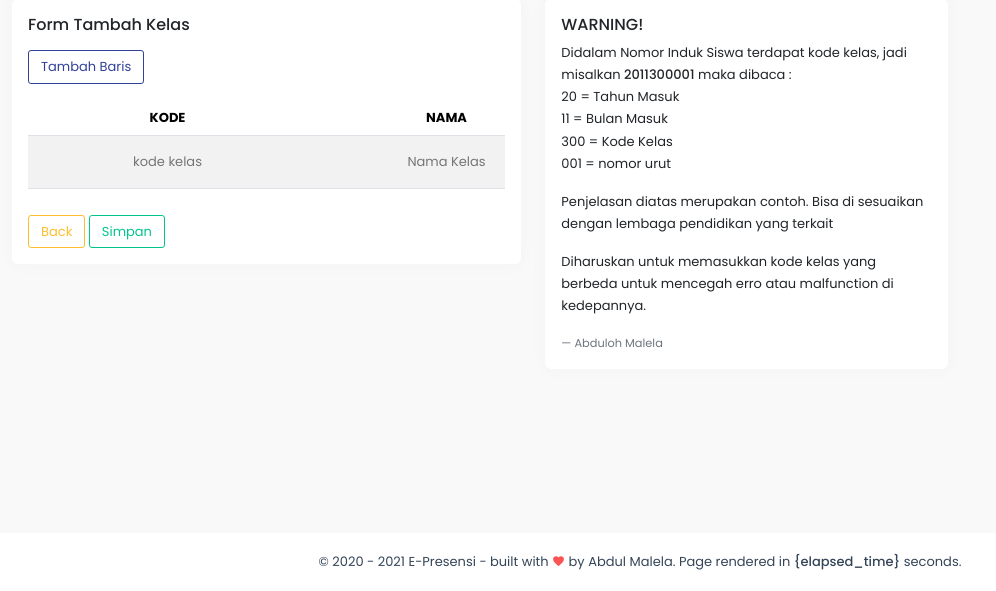
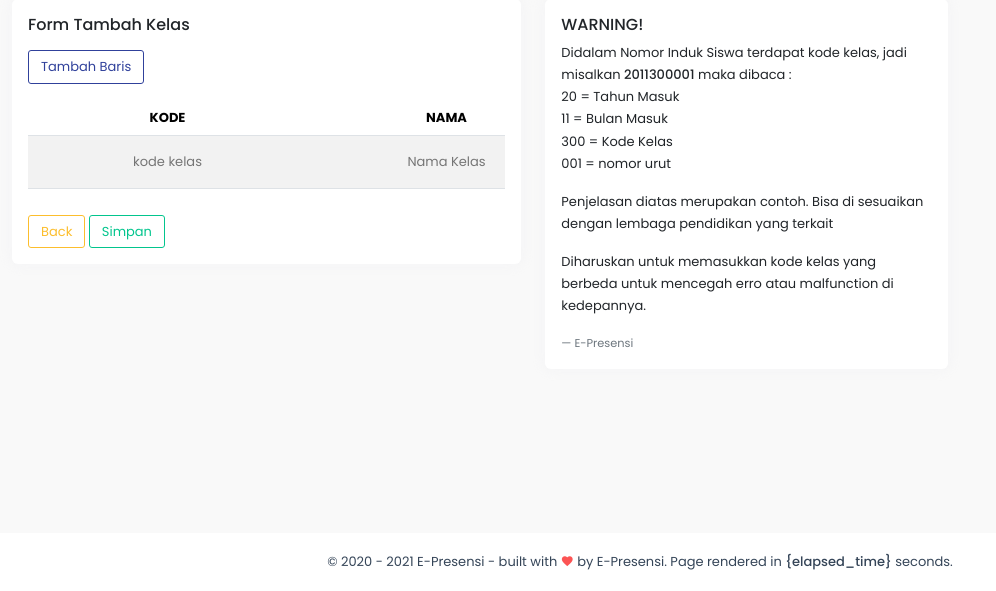
Before and after one commit to panduzenatama/e-presensi, a PHP site: the page made by application/views/admin/class/add-class.php in a window 1280 px wide. Shown: the part 209-800 px from the top of the page, without its empty margins (0-996 px from the left). Run offline with PHP 8.4, Linux system fonts and the light colour scheme; the template is opened without the code that fills it, so the values that code supplies are empty; some libraries are stand-ins or nearby versions.

Commit message:
Remove all references to Abdul Malela - clean repository

```diff
--- a/application/config/config.php
+++ b/application/config/config.php
@@ -24,7 +24,7 @@ defined('BASEPATH') or exit('No direct script access allowed');
 |
 */
 $config['base_url'] = 'http://localhost:8000/e-presensi/';
-// $config['base_url'] = 'https://192.168.43.132/e-presensi-abdul/';
+// $config['base_url'] = 'https://192.168.43.132/e-presensi-system/';
 
 /*
 |--------------------------------------------------------------------------
@@ -381,7 +381,7 @@ $config['encryption_key'] = 'e-presensi-2026-super-secret-key-9f3a7c1e';
 $config['sess_driver'] = 'files';
 $config['sess_cookie_name'] = 'ci_session';
 $config['sess_expiration'] = 7200;
-$config['sess_save_path'] = NULL;
+$config['sess_save_path'] = FCPATH . 'application/sessions';
 $config['sess_match_ip'] = FALSE;
 $config['sess_time_to_update'] = 300;
 $config['sess_regenerate_destroy'] = FALSE;
--- a/application/controllers/Auth.php
+++ b/application/controllers/Auth.php
@@ -210,7 +210,7 @@ class Auth extends CI_Controller
                 <div style="font-family: `Segoe UI`, Tahoma, Geneva, Verdana, sans-serif; font-size: 20px; color: #1C3FAA; font-weight: bold;">
                     E-PRESENSI
                 </div>
-                <small style="color: #000;">V 1.0 by Abduloh</small>
+                <small style="color: #000;">V 1.0 Systemoh</small>
                 <br>
                 <p style="font-family: `Segoe UI`, Tahoma, Geneva, Verdana, sans-serif; color: #000;">Hallo ' . $this->input->post('name', true) . ' <br>
                     <span style="color: #000;">Your account successfully added, click the button to verify your account</span></p>
--- a/application/views/admin/class/add-class.php
+++ b/application/views/admin/class/add-class.php
@@ -56,7 +56,7 @@
                         <p>Didalam Nomor Induk Siswa terdapat kode kelas, jadi misalkan <strong>2011300001</strong> maka dibaca : <br> 20 = Tahun Masuk<br>11 = Bulan Masuk<br>300 = Kode Kelas<br>001 = nomor urut</p>
                         <p>Penjelasan diatas merupakan contoh. Bisa di sesuaikan dengan lembaga pendidikan yang terkait</p>
                         <p>Diharuskan untuk memasukkan kode kelas yang berbeda untuk mencegah erro atau malfunction di kedepannya.</p>
-                        <span class="blockquote-footer">Abduloh Malela</span>
+                        <span class="blockquote-footer">E-Presensi</span>
                     </div>
                 </div>
             </div>
--- a/application/views/admin/presensi/add-presensi.php
+++ b/application/views/admin/presensi/add-presensi.php
@@ -67,7 +67,7 @@
                 <div class="card m-b-30">
                     <div class="card-body">
                         <h3 class="card-title font-16 mt-0">WARNING!</h3>
-                        <span class="blockquote-footer">Abduloh Malela</span>
+                        <span class="blockquote-footer">E-Presensi</span>
                     </div>
                 </div>
             </div> -->
--- a/application/views/admin/profile.php
+++ b/application/views/admin/profile.php
@@ -21,7 +21,7 @@
                 <div class="card">
                     <div class="card-body">
                         <h4 class="card-title font-16 mt-0"></h4>
-                        <img src="<?= base_url('assets/app-assets/user/') . $admin->gambar; ?>" alt="E-Presensi Abduloh" class="img-thumbnail">
+                        <img src="<?= base_url('assets/app-assets/user/') . $admin->gambar; ?>" alt="E-Presensi System" class="img-thumbnail">
                     </div>
                 </div>
             </div>
--- a/application/views/admin/user/add-admin.php
+++ b/application/views/admin/user/add-admin.php
@@ -56,7 +56,7 @@
                     <div class="card-body">
                         <h3 class="card-title font-16 mt-0">WARNING!</h3>
                         <p>Pastikan untuk tidak memasukan data yang sama agar tidak terjadi error atau malfunction kedepannya</p>
-                        <span class="blockquote-footer">Abduloh Malela</span>
+                        <span class="blockquote-footer">E-Presensi</span>
                     </div>
                 </div>
             </div>
--- a/application/views/admin/user/add-students.php
+++ b/application/views/admin/user/add-students.php
@@ -21,7 +21,7 @@
                 <div class="card-body">
                     <h3 class="card-title font-16 mt-0">WARNING!</h3>
                     <p>Mohon Untuk Mengisi Data dengan benar, terutama data yang sensitif seperi Nomor Induk. Ini bertujuan untuk mencegah malfunction atau error kedepannya</p>
-                    <span class="blockquote-footer">Abduloh Malela</span>
+                    <span class="blockquote-footer">E-Presensi</span>
                 </div>
             </div>
         </div>
--- a/application/views/student/dashboard.php
+++ b/application/views/student/dashboard.php
@@ -22,7 +22,7 @@
                     <button type="button" class="close" data-dismiss="alert" aria-label="Close">
                         <span aria-hidden="true">×</span>
                     </button>
-                    <strong>Berhasil Login!.</strong> Selemat Datang di E-Presensi Abdul
+                    <strong>Berhasil Login!.</strong> Selemat Datang di E-Presensi system
                 </div>
             </div>
         </div>
--- a/application/views/student/presensi/izin.php
+++ b/application/views/student/presensi/izin.php
@@ -91,7 +91,7 @@
                         <p>Contoh Bukti<br>surat ketarangan sakit dari dokter berupa foto ataupun pdf</p>
 
                         <p>Diharuskan memasukan bukti dengan format gambar ataupun dokumen</p>
-                        <span class="blockquote-footer">Abduloh Malela</span>
+                        <span class="blockquote-footer">E-Presensi</span>
                     </div>
                 </div>
             </div>
--- a/application/views/student/profile.php
+++ b/application/views/student/profile.php
@@ -21,7 +21,7 @@
                 <div class="card">
                     <div class="card-body">
                         <h4 class="card-title font-16 mt-0"></h4>
-                        <img src="<?= base_url('assets/app-assets/user/') . $siswa->gambar; ?>" alt="E-Presensi Abduloh" class="img-thumbnail">
+                        <img src="<?= base_url('assets/app-assets/user/') . $siswa->gambar; ?>" alt="E-Presensi System" class="img-thumbnail">
                     </div>
                 </div>
             </div>
--- a/application/views/templates/footer.php
+++ b/application/views/templates/footer.php
@@ -1,34 +1,34 @@
     <!-- Footer -->
     <footer class="footer">
-        © 2020 - 2021 E-Presensi <span class="d-none d-sm-inline-block"> - built with <i class="mdi mdi-heart text-danger"></i> by Abdul Malela</span>.
+        © 2020 - 2021 E-Presensi <span class="d-none d-sm-inline-block"> - built with <i class="mdi mdi-heart text-danger"></i> by E-Presensi</span>.
         <span>Page rendered in <strong>{elapsed_time}</strong> seconds.</span>
     </footer>
 
     <!-- End Footer -->
 
     <!-- jQuery  -->
-    <script src="<?= base_url('assets/app-assets/template/presensi-abdul/horizontal/'); ?>assets/js/jquery.min.js"></script>
-    <script src="<?= base_url('assets/app-assets/template/presensi-abdul/horizontal/'); ?>assets/js/bootstrap.bundle.min.js"></script>
-    <script src="<?= base_url('assets/app-assets/template/presensi-abdul/horizontal/'); ?>assets/js/jquery.slimscroll.js"></script>
-    <script src="<?= base_url('assets/app-assets/template/presensi-abdul/horizontal/'); ?>assets/js/waves.min.js"></script>
+    <script src="<?= base_url('assets/app-assets/template/presensi-system/horizontal/'); ?>assets/js/jquery.min.js"></script>
+    <script src="<?= base_url('assets/app-assets/template/presensi-system/horizontal/'); ?>assets/js/bootstrap.bundle.min.js"></script>
+    <script src="<?= base_url('assets/app-assets/template/presensi-system/horizontal/'); ?>assets/js/jquery.slimscroll.js"></script>
+    <script src="<?= base_url('assets/app-assets/template/presensi-system/horizontal/'); ?>assets/js/waves.min.js"></script>
 
     <!--Morris Chart-->
-    <script src="<?= base_url('assets/app-assets/template/presensi-abdul/horizontal/'); ?>../plugins/morris/morris.min.js"></script>
-    <script src="<?= base_url('assets/app-assets/template/presensi-abdul/horizontal/'); ?>../plugins/raphael/raphael.min.js"></script>
+    <script src="<?= base_url('assets/app-assets/template/presensi-system/horizontal/'); ?>../plugins/morris/morris.min.js"></script>
+    <script src="<?= base_url('assets/app-assets/template/presensi-system/horizontal/'); ?>../plugins/raphael/raphael.min.js"></script>
 
-    <script src="<?= base_url('assets/app-assets/template/presensi-abdul/horizontal/'); ?>assets/pages/dashboard.init.js"></script>
+    <script src="<?= base_url('assets/app-assets/template/presensi-system/horizontal/'); ?>assets/pages/dashboard.init.js"></script>
 
     <!-- App js -->
-    <script src="<?= base_url('assets/app-assets/template/presensi-abdul/horizontal/'); ?>assets/js/app.js"></script>
+    <script src="<?= base_url('assets/app-assets/template/presensi-system/horizontal/'); ?>assets/js/app.js"></script>
 
     <!-- Responsive -->
-    <script src="<?= base_url('assets/app-assets/template/presensi-abdul/horizontal/'); ?>../plugins/datatables/jquery.dataTables.min.js"></script>
-    <script src="<?= base_url('assets/app-assets/template/presensi-abdul/horizontal/'); ?>../plugins/datatables/dataTables.bootstrap4.min.js"></script>
-    <script src="<?= base_url('assets/app-assets/template/presensi-abdul/horizontal/'); ?>../plugins/datatables/dataTables.responsive.min.js"></script>
-    <script src="<?= base_url('assets/app-assets/template/presensi-abdul/horizontal/'); ?>../plugins/datatables/responsive.bootstrap4.min.js"></script>
+    <script src="<?= base_url('assets/app-assets/template/presensi-system/horizontal/'); ?>../plugins/datatables/jquery.dataTables.min.js"></script>
+    <script src="<?= base_url('assets/app-assets/template/presensi-system/horizontal/'); ?>../plugins/datatables/dataTables.bootstrap4.min.js"></script>
+    <script src="<?= base_url('assets/app-assets/template/presensi-system/horizontal/'); ?>../plugins/datatables/dataTables.responsive.min.js"></script>
+    <script src="<?= base_url('assets/app-assets/template/presensi-system/horizontal/'); ?>../plugins/datatables/responsive.bootstrap4.min.js"></script>
 
     <!-- Select2 -->
-    <script src="<?= base_url('assets/app-assets/template/presensi-abdul/horizontal/'); ?>../plugins/select2/select2.min.js"></script>
+    <script src="<?= base_url('assets/app-assets/template/presensi-system/horizontal/'); ?>../plugins/select2/select2.min.js"></script>
 
     <?php $this->load->view('engine/core'); ?>
 
--- a/application/views/templates/header.php
+++ b/application/views/templates/header.php
@@ -5,35 +5,35 @@
     <meta charset="utf-8" />
     <meta http-equiv="X-UA-Compatible" content="IE=edge">
     <meta name="viewport" content="width=device-width, initial-scale=1.0, user-scalable=0, minimal-ui">
-    <title>E-Presensi | Abdul</title>
+    <title>E-Presensi | system</title>
     <meta content="Aplikasi Presensi Berbasis Website" name="description" />
-    <meta content="Abduloh Malela" name="author" />
+    <meta content="E-Presensi" name="author" />
     <link rel="shortcut icon" href="<?= base_url('assets/img/'); ?>rb.png">
 
     <!--Morris Chart CSS -->
-    <link rel="stylesheet" href="<?= base_url('assets/app-assets/template/presensi-abdul/horizontal/'); ?>../plugins/morris/morris.css">
+    <link rel="stylesheet" href="<?= base_url('assets/app-assets/template/presensi-system/horizontal/'); ?>../plugins/morris/morris.css">
 
-    <link href="<?= base_url('assets/app-assets/template/presensi-abdul/horizontal/'); ?>assets/css/bootstrap.min.css" rel="stylesheet" type="text/css">
-    <link href="<?= base_url('assets/app-assets/template/presensi-abdul/horizontal/'); ?>assets/css/metismenu.min.css" rel="stylesheet" type="text/css">
-    <link href="<?= base_url('assets/app-assets/template/presensi-abdul/horizontal/'); ?>assets/css/icons.css" rel="stylesheet" type="text/css">
-    <link href="<?= base_url('assets/app-assets/template/presensi-abdul/horizontal/'); ?>assets/css/style.css" rel="stylesheet" type="text/css">
+    <link href="<?= base_url('assets/app-assets/template/presensi-system/horizontal/'); ?>assets/css/bootstrap.min.css" rel="stylesheet" type="text/css">
+    <link href="<?= base_url('assets/app-assets/template/presensi-system/horizontal/'); ?>assets/css/metismenu.min.css" rel="stylesheet" type="text/css">
+    <link href="<?= base_url('assets/app-assets/template/presensi-system/horizontal/'); ?>assets/css/icons.css" rel="stylesheet" type="text/css">
+    <link href="<?= base_url('assets/app-assets/template/presensi-system/horizontal/'); ?>assets/css/style.css" rel="stylesheet" type="text/css">
 
     <!-- Icons -->
     <link rel="stylesheet" href="https://cdn.jsdelivr.net/npm/@mdi/font@5.8.55/css/materialdesignicons.min.css">
     <link rel="stylesheet" href="https://cdnjs.cloudflare.com/ajax/libs/font-awesome/5.15.1/css/all.min.css" />
 
     <!-- SWAL -->
-    <script src="<?= base_url('assets/app-assets/template/presensi-abdul/plugins/swal/sweetalert2.all.js'); ?>"></script>
+    <script src="<?= base_url('assets/app-assets/template/presensi-system/plugins/swal/sweetalert2.all.js'); ?>"></script>
 
     <!-- DataTables -->
-    <link href="<?= base_url('assets/app-assets/template/presensi-abdul/horizontal/'); ?>../plugins/datatables/dataTables.bootstrap4.min.css" rel="stylesheet" type="text/css" />
-    <link href="<?= base_url('assets/app-assets/template/presensi-abdul/horizontal/'); ?>../plugins/datatables/buttons.bootstrap4.min.css" rel="stylesheet" type="text/css" />
+    <link href="<?= base_url('assets/app-assets/template/presensi-system/horizontal/'); ?>../plugins/datatables/dataTables.bootstrap4.min.css" rel="stylesheet" type="text/css" />
+    <link href="<?= base_url('assets/app-assets/template/presensi-system/horizontal/'); ?>../plugins/datatables/buttons.bootstrap4.min.css" rel="stylesheet" type="text/css" />
 
     <!-- Responsive datatable examples -->
-    <link href="<?= base_url('assets/app-assets/template/presensi-abdul/horizontal/'); ?>../plugins/datatables/responsive.bootstrap4.min.css" rel="stylesheet" type="text/css" />
+    <link href="<?= base_url('assets/app-assets/template/presensi-system/horizontal/'); ?>../plugins/datatables/responsive.bootstrap4.min.css" rel="stylesheet" type="text/css" />
 
     <!-- Select 2 -->
-    <link href="<?= base_url('assets/app-assets/template/presensi-abdul/horizontal/'); ?>../plugins/select2/select2.min.css" rel="stylesheet" type="text/css" />
+    <link href="<?= base_url('assets/app-assets/template/presensi-system/horizontal/'); ?>../plugins/select2/select2.min.css" rel="stylesheet" type="text/css" />
 
     <script src="<?= base_url('assets/app-assets/qr'); ?>/instascan.min.js"></script>
     <style>
```
Also changed, not shown: application/controllers/Pdf.php (+6 -6 lines), application/views/auth/index.php (+4 -4 lines).
